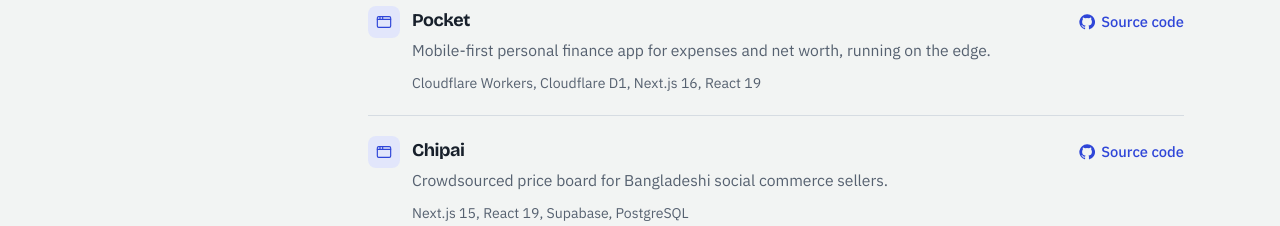
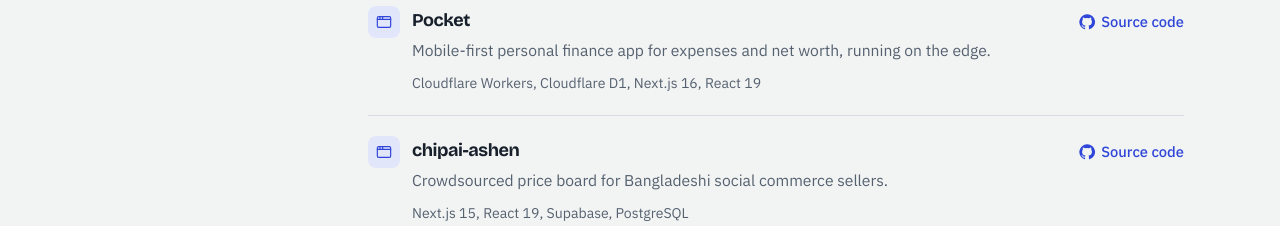
Before and after one commit to akazad13/akazad13.github.io, a React (Vite) app: page / in a window 1280 px wide. Shown: the part 4240-4466 px from the top of the page. Built offline with nearby package versions, Linux system fonts and the light colour scheme.

Commit message:
content: rename project Chipai to chipai-ashen

```diff
--- a/src/data/portfolio.ts
+++ b/src/data/portfolio.ts
@@ -183,7 +183,7 @@
       repoUrl: 'https://github.com/akazad13/pocket',
     },
     {
-      name: 'Chipai',
+      name: 'chipai-ashen',
       kind: 'product',
       summary: 'Crowdsourced price board for Bangladeshi social commerce sellers.',
       tech: ['Next.js 15', 'React 19', 'Supabase', 'PostgreSQL'],
```
